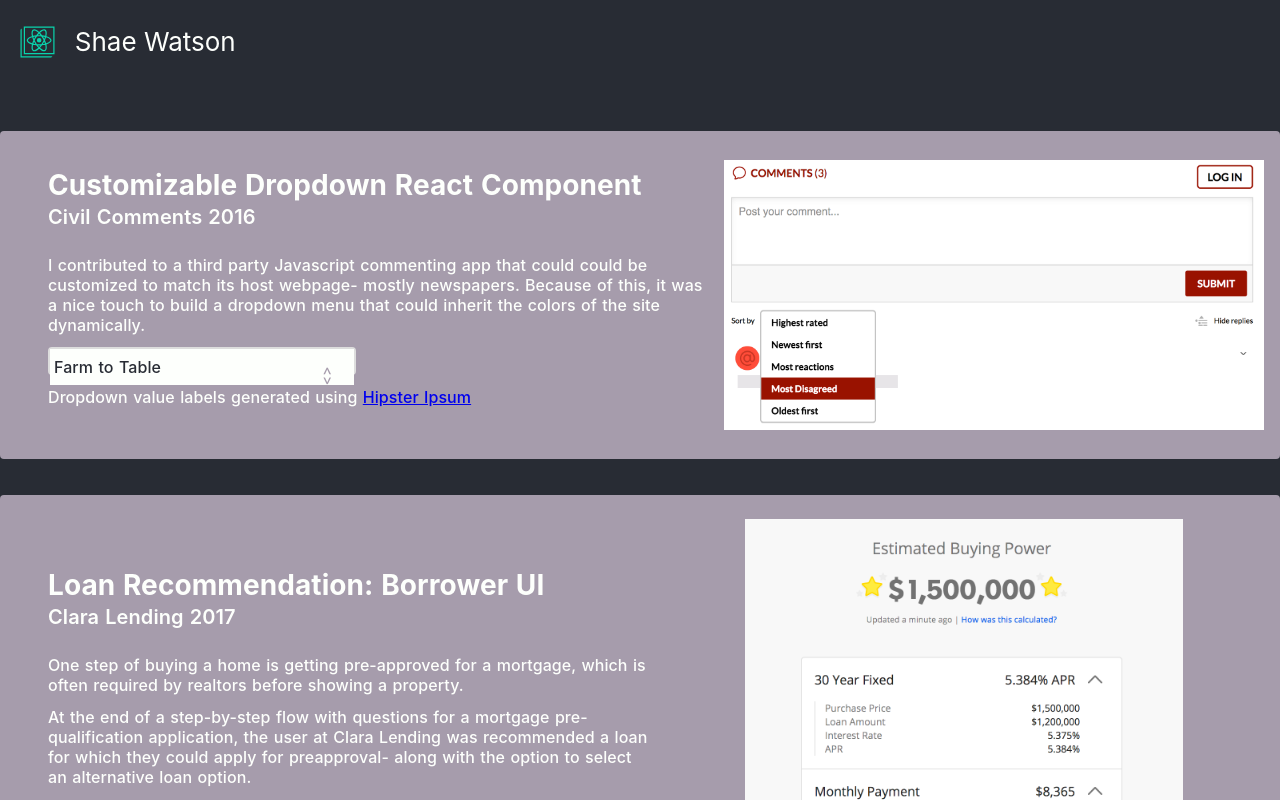
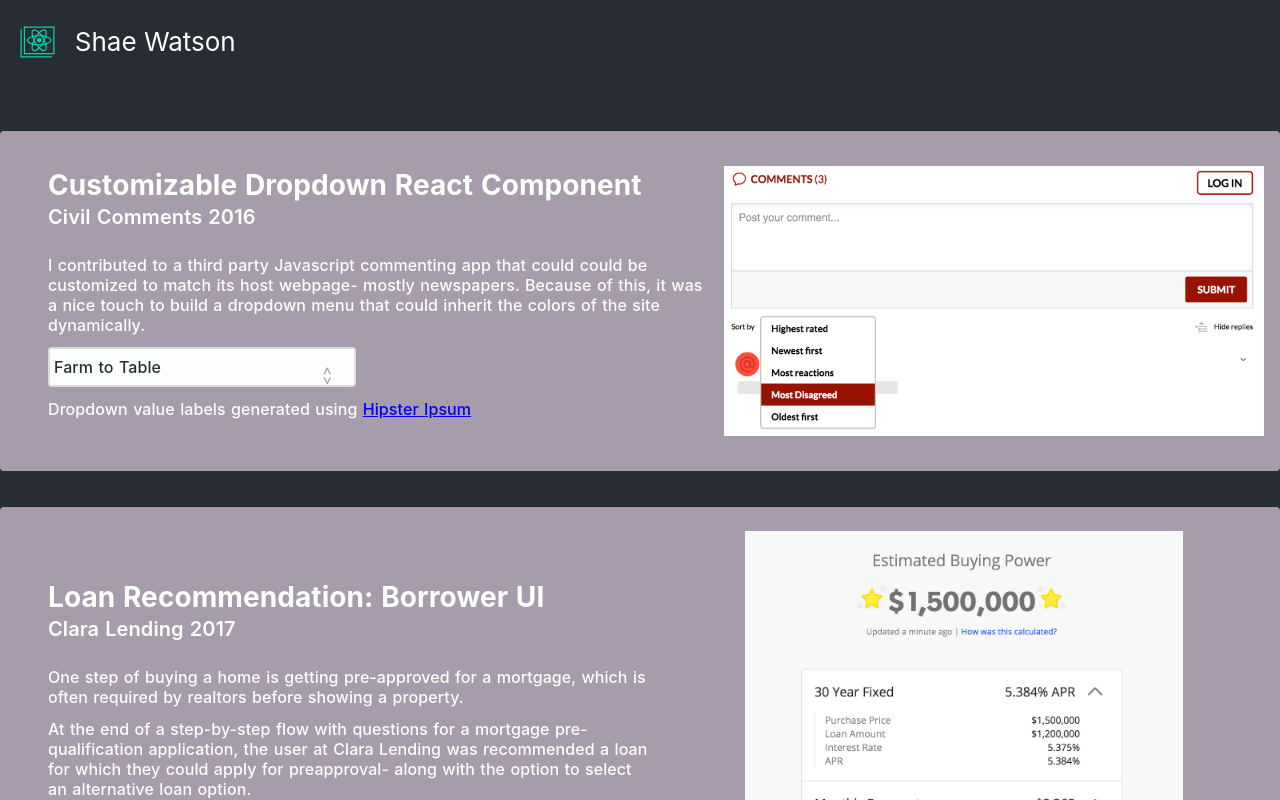
Before and after one commit to shae-wat/shaewatson, a React (Create React App) app: page / in a window 1280 px wide. Shown: the top 800 px of the page. Built offline with nearby package versions, Linux system fonts and the light colour scheme.

Commit message:
polidsh dropdown styling

```diff
--- a/src/views/components/Dropdown.tsx
+++ b/src/views/components/Dropdown.tsx
@@ -18,23 +18,17 @@ interface DropdownOption {
 
 const StyledSelect = styled.div`
   position: relative;
+  height: ${rhythm(3 / 2)}px;
   width: ${column(3) + gutter(4)}px;
-  height: ${rhythm(1)}px;
   cursor: pointer;
-
-  color: ${Colors.background};
-  background-color: ${Colors.white};
-  border: 2px solid #ddd;
-  border-radius: 4px;
-
-  ${FontCSS}
-  font-weight: 500;
-  font-size: 16px;
-  line-height: 24px;
 
   ${({ open }: { open: boolean }) => {
     return !open
-      ? `&:after {
+      ? `
+        border: 2px solid #ddd;
+        border-radius: 4px;
+
+        &:after {
           position: absolute;
           right: ${gutter(1)}px;
           top: ${rhythm(1 / 2) + 1}px;
@@ -50,7 +44,7 @@ const StyledSelect = styled.div`
           -ms-transform: rotate(90deg);
           transform: rotate(90deg);
         }`
-      : '';
+      : `height: ${rhythm(3 / 2) + 4}px;`;
   }}
 `;
 
@@ -60,6 +54,8 @@ const StyledOptionsContainer = styled.div`
   left: 0;
   width: 100%;
   height: 600px;
+  border: 2px solid #ddd;
+  border-radius: 4px;
 `;
 
 const StyledOption = styled.div`
@@ -67,6 +63,11 @@ const StyledOption = styled.div`
   padding: ${rhythm(1 / 4)}px ${gutter(1 / 4)}px;
   color: ${Colors.background};
   background-color: ${Colors.white};
+
+  ${FontCSS}
+  font-weight: 500;
+  font-size: 16px;
+  line-height: ${rhythm(1)}px;
 
   ${({ selected, opened }: { selected?: boolean; opened?: boolean }) => {
     return opened
```
